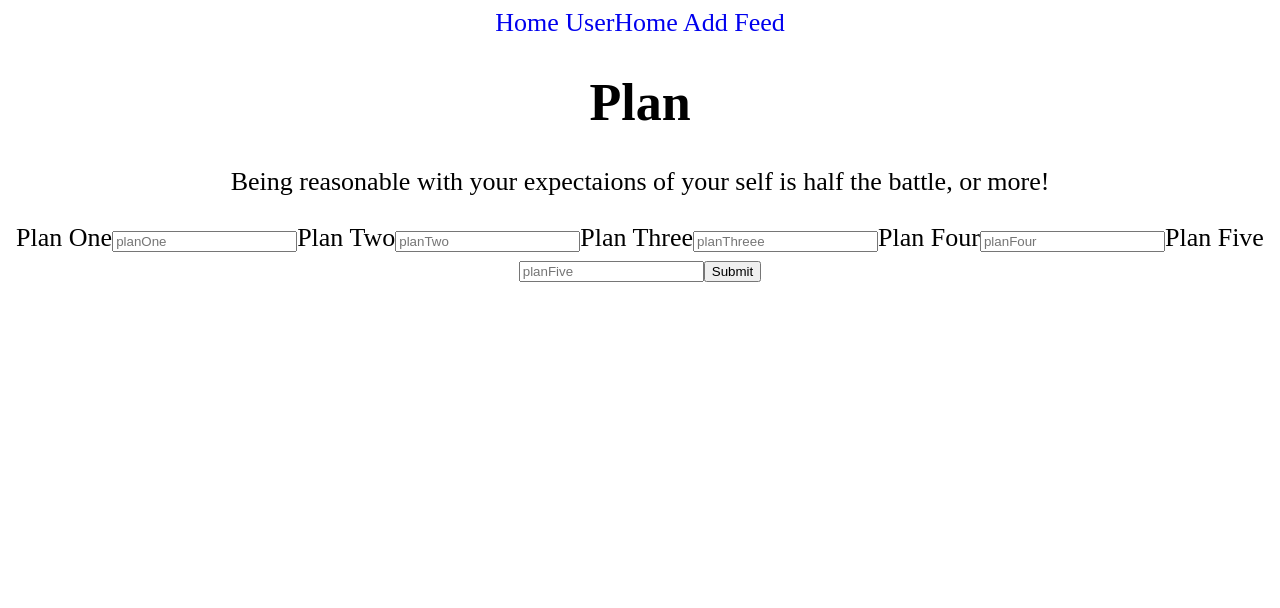
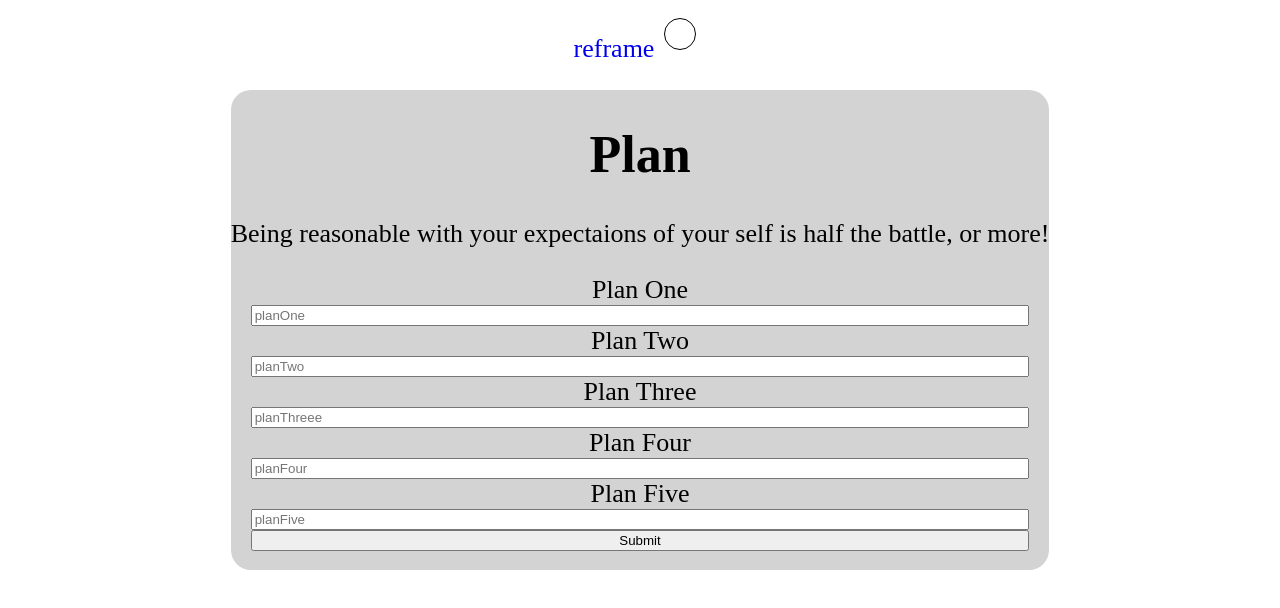
Before and after one commit to TecDvr/reframe-client, a React (Create React App) app: page /plan in a window 1280 px wide. Shown: the top 608 px of the page. Built offline with nearby package versions, Linux system fonts and the light colour scheme.

Commit message:
menu animation added

```diff
--- a/src/components/Mistake/MistakeThree/MistakeThree.css
+++ b/src/components/Mistake/MistakeThree/MistakeThree.css
@@ -0,0 +1,15 @@
+.mistakeContainer {
+    min-height: 60vh;
+    min-width: 50vh;
+    background-color: lightgrey;
+    border-radius: 20px;
+}
+
+.mistakethreeForm {
+    display: flex;
+    flex-direction: column;
+    justify-content: center;
+    align-content: center;
+    padding-left: 20px;
+    padding-right: 20px;
+}
--- a/src/components/Mistake/MistakeThree/MistakeThree.js
+++ b/src/components/Mistake/MistakeThree/MistakeThree.js
@@ -1,4 +1,5 @@
 import React from 'react';
+import './MistakeThree.css'
 
 export default class Mistake extends React.Component {
     constructor(props) {
@@ -19,7 +20,7 @@ export default class Mistake extends React.Component {
 
     render() {
         return (
-            <div>
+            <div className='mistakeContainer'>
                 <header>
                     <h1>Time to Reflect...</h1>
                     <p>Seeing your response on paper helps you think more logically</p>
--- a/src/components/Nav/Nav.css
+++ b/src/components/Nav/Nav.css
@@ -0,0 +1,20 @@
+.navContainer {
+    min-height: 52px;
+    display: flex;
+    flex-direction: row-reverse;
+}
+
+.menuOption {
+    background-color: white;
+    margin:10px 10px 10px 10px;
+    border-radius: 100%;
+    height: 30px;
+    width: 30px;
+    border: 1px solid black;
+}
+
+.bottom {
+    position: relative;
+    left: 52px;
+    bottom: 42px;
+}
--- a/src/components/Nav/Nav.js
+++ b/src/components/Nav/Nav.js
@@ -1,22 +1,49 @@
 import React from 'react';
 import { Link } from 'react-router-dom';
+import './Nav.css';
 
 export default class Nav extends React.Component {
+    constructor(props) {
+        super(props);
+        this.state = {
+            menuOpen: false
+        }
+    }
+
+    handleMenu() {
+        this.setState({
+            menuOpen: !this.state.menuOpen
+        })
+    }
+
     render() {
         return (
             <div className='navContainer'>
+                <div className='menuOption' onClick={() => this.handleMenu()}></div>
+                {this.state.menuOpen === true ?
+                <div>
+                    <div className='menuOption' onClick={() => this.handleMenu()}>
                         <Link
                             style={{ textDecoration: 'none' }}
-                    to='/'> Home </Link>
+                            to='/user'>h</Link>
+                    </div>
+                    <div className='menuOption' onClick={() => this.handleMenu()}>
                         <Link
                             style={{ textDecoration: 'none' }}
-                    to='/user'> UserHome </Link>
+                            to='/mistaketwo'>+</Link>
+                    </div>
+                    <div className='menuOption bottom' onClick={() => this.handleMenu()}>
                         <Link
                             style={{ textDecoration: 'none' }}
-                    to='/mistaketwo'> Add </Link>
+                            to='/feed'>f</Link>
+                    </div>
+                </div>
+                : null}
+                <div>
                     <Link
                         style={{ textDecoration: 'none' }}
-                    to='/feed'> Feed </Link>
+                        to='/'><p>reframe</p></Link>
+                </div>
             </div>
         )
     }
--- a/src/components/Plan/Plan.css
+++ b/src/components/Plan/Plan.css
@@ -0,0 +1,15 @@
+.planContainer {
+    min-height: 60vh;
+    min-width: 50vh;
+    background-color: lightgrey;
+    border-radius: 20px;
+}
+
+.planForm {
+    display: flex;
+    flex-direction: column;
+    justify-content: center;
+    align-content: center;
+    padding-left: 20px;
+    padding-right: 20px;
+}
--- a/src/components/Plan/Plan.js
+++ b/src/components/Plan/Plan.js
@@ -1,4 +1,5 @@
 import React from 'react';
+import './Plan.css'
 
 export default class Plan extends React.Component {
     constructor(props) {
@@ -20,7 +21,7 @@ export default class Plan extends React.Component {
 
     render() {
         return (
-            <div>
+            <div className='planContainer'>
                 <header>
                     <h1>Plan</h1>
                     <p>Being reasonable with your expectaions of your self is half the battle, or more!</p>
```
Lines whose indentation alone changed are shown as unchanged.
